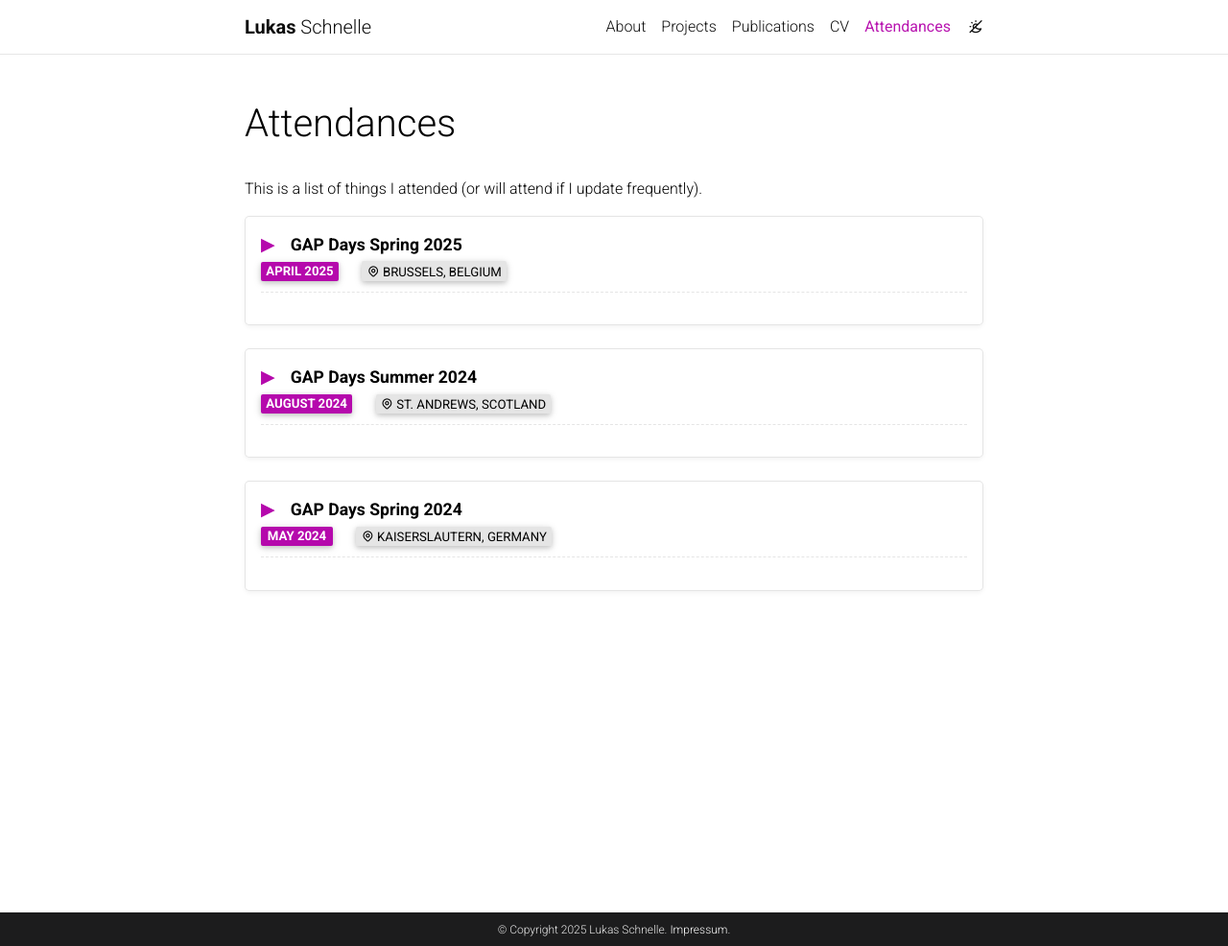
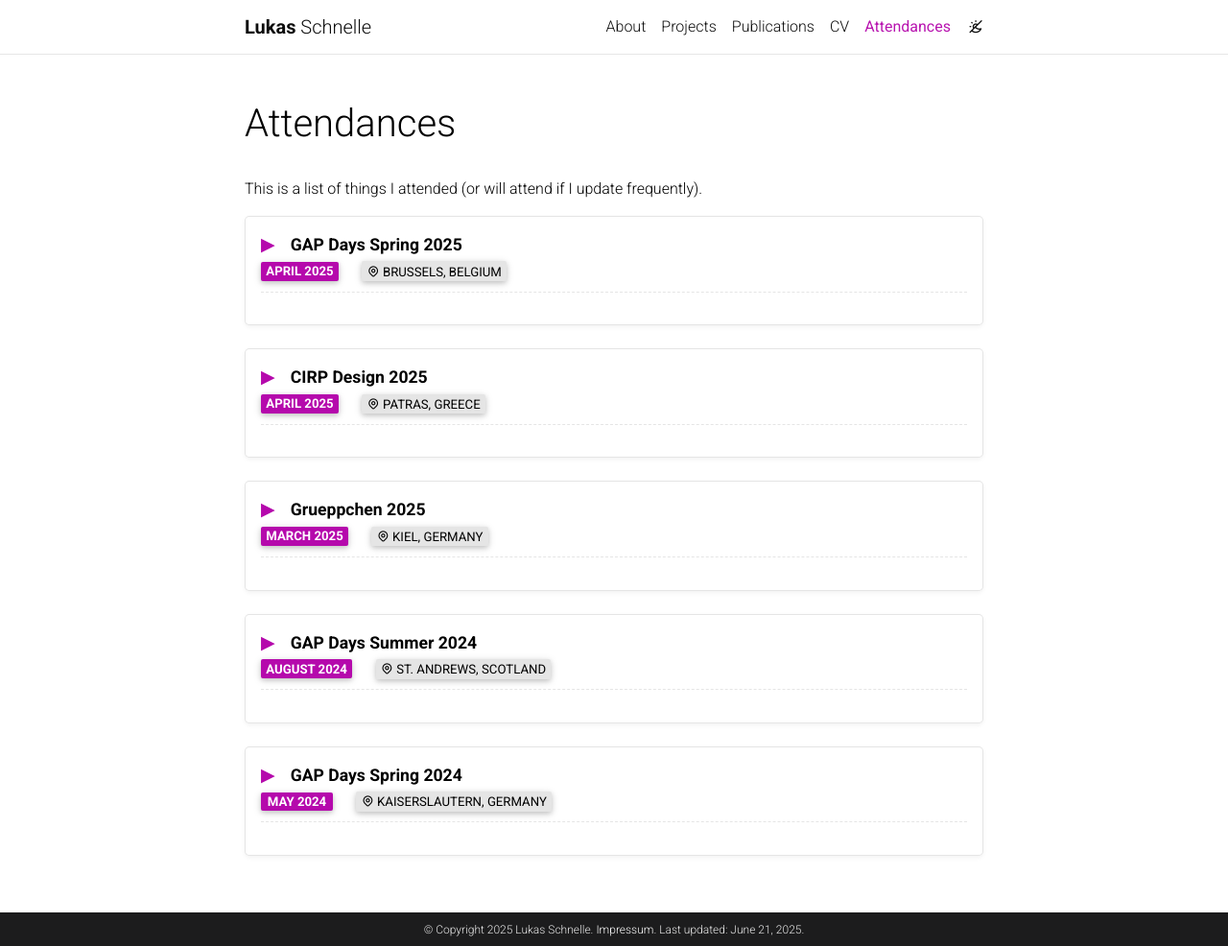
Before and after one commit to schnellecom/schnellecom.github.io, a Jekyll site: the page built from _pages/attendances.md, in a window 1280 px wide and 986 px high. Shown: the whole window at 96% size. Built offline with Jekyll 4.4.1, drawn with Linux system fonts in a browser that asks for light colours; nearby versions of some CDN libraries; full-size pictures stand in for the smaller copies a plugin makes; comment, search, counter and statistics services are not loaded.

```diff
--- a/_bibliography/papers.bib
+++ b/_bibliography/papers.bib
@@ -6,6 +6,6 @@
   pages={113102},
   year={2025},
   publisher={Elsevier},
-  doi={10.1016/j.ijsolstruc.2025.113102},
+  doi={10.1016/j.ijsolstr.2024.113102},
   preview={IJSS.gif}
 }
--- a/_config.yml
+++ b/_config.yml
@@ -17,12 +17,12 @@
 icon: favicon.ico
 
 url: https://lukasschnelle.de # the base hostname & protocol for your site
-baseurl:  # the subpath of your site, e.g. /blog/
-last_updated: false # set to true if you want to display last updated in the footer
+baseurl:  / # the subpath of your site, e.g. /blog/
+last_updated: true # set to true if you want to display last updated in the footer
 impressum_path: /impressum.html
 # set to path to include impressum link in the footer, use the same path as permalink in a page, helps to conform with EU GDPR
 
-debug: true #set debug mode
+debug: false #set debug mode
 
 incremental: true
 
--- a/_data/attendances.yml
+++ b/_data/attendances.yml
@@ -10,3 +10,11 @@
   description: <a href='https://www.gapdays.de/gapdays2025-spring/' target='_blank'>gapdays.de/gapdays2025-spring/</a>
   date: "2025-04-07"
   location: Brussels, Belgium
+- title: "Grueppchen 2025"
+  date: "2025-03-28"
+  location: Kiel, Germany
+  description: "<a href='https://www2.mathematik.uni-halle.de/waldecker/index_nach.html' target='_blank'>www2.mathematik.uni-halle.de/waldecker/index_nach.html</a>"
+- title: "CIRP Design 2025"
+  date: "2025-04-02"
+  location: Patras, Greece
+  description: "<a href='https://cirpdesign2025.upatras.gr/' target='_blank'>cirpdesign2025.upatras.gr</a>"
```
